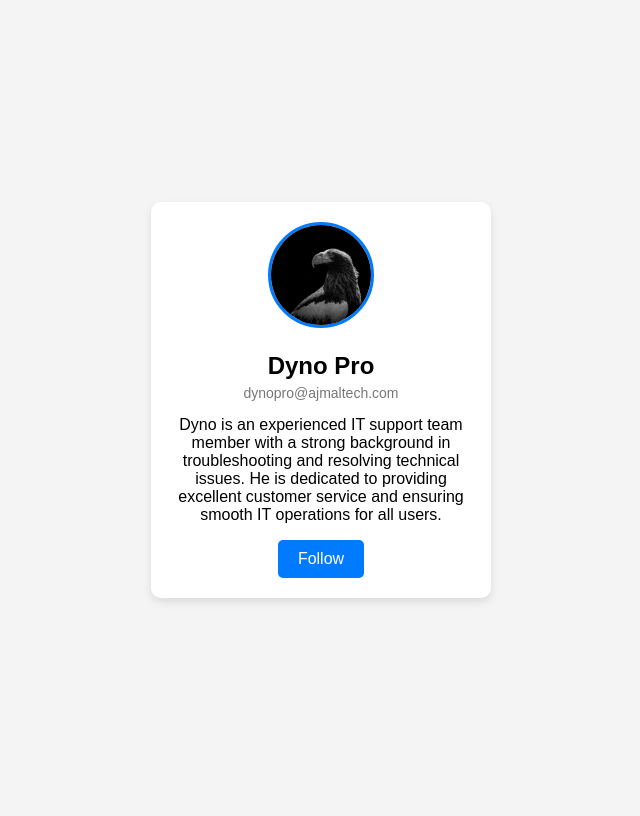
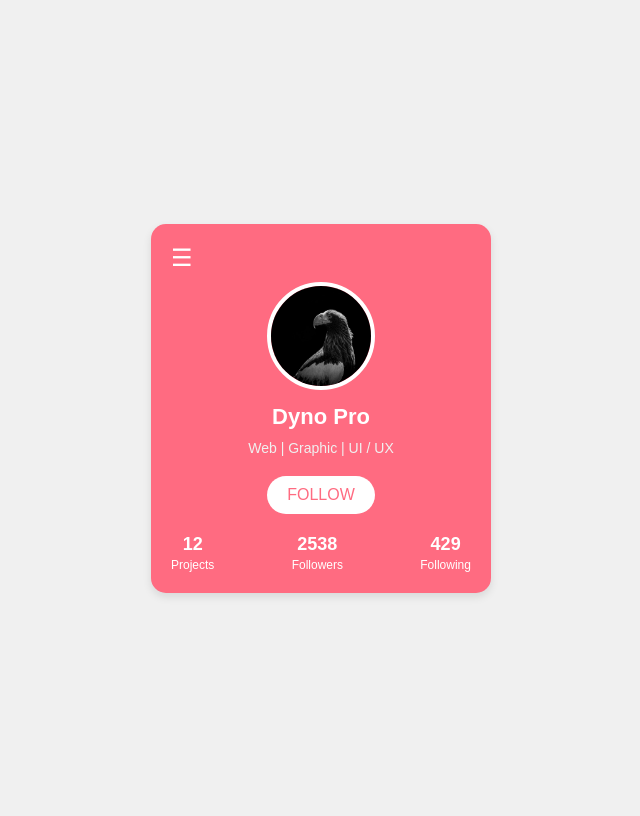
Before and after one commit to ajmalrasouli/profile, a Flask app: page / in a window 1280 px wide. Shown: the whole page, without its empty margins (319-959 px from the left). Before the commit the page ends 602 px from the top, so only its background shows below. Run offline with Flask 3, Linux system fonts and the light colour scheme.

Commit message:
add new desgin to profile app

```diff
--- a/static/styles.css
+++ b/static/styles.css
@@ -1,57 +1,100 @@
 body {
-    font-family: Arial, sans-serif;
-    background-color: #f4f4f4;
     display: flex;
     justify-content: center;
     align-items: center;
     height: 100vh;
-    margin: 0;
+    background-color: #f0f0f0;
+    font-family: Arial, sans-serif;
 }
 
 .profile-card {
-    background-color: white;
-    border-radius: 10px;
+    background: #ff6b81;
+    border-radius: 15px;
     box-shadow: 0 4px 8px rgba(0, 0, 0, 0.1);
     padding: 20px;
+    width: 300px;
     text-align: center;
-    width: 300px;
+    color: white;
+    position: relative;
 }
 
-.profile-photo {
-    border-radius: 50%;
-    border: 3px solid #007BFF;  /* Add border to the image */
+.header {
+    display: flex;
+    justify-content: space-between;
+}
+
+.menu-icon {
+    font-size: 24px;
+    cursor: pointer;
+}
+
+.profile-pic {
+    margin-top: 10px;
+    margin-bottom: 10px;
+}
+
+.profile-pic img {
     width: 100px;
     height: 100px;
-    object-fit: cover;
-    margin-bottom: 20px;
+    border-radius: 50%;
+    border: 4px solid white;
 }
 
-.profile-name {
-    font-size: 24px;
-    margin: 0;
+.name {
+    margin: 10px 0;
+    font-size: 22px;
 }
 
-.profile-email {
-    color: #777;
+.profession {
+    margin: 5px 0;
     font-size: 14px;
-    margin: 5px 0;
+    color: #f0f0f0;
 }
 
-.profile-bio {
-    font-size: 16px;
-    margin: 15px 0;
+.social-icons {
+    display: flex;
+    justify-content: center;
+    margin: 10px 0;
 }
 
-.profile-button {
-    background-color: #007BFF;
-    border: none;
-    border-radius: 5px;
-    color: white;
+.social-icons i {
+    margin: 0 10px;
+    font-size: 18px;
     cursor: pointer;
-    font-size: 16px;
-    padding: 10px 20px;
 }
 
-.profile-button:hover {
-    background-color: #0056b3;
+.follow-btn {
+    background-color: white;
+    color: #ff6b81;
+    border: none;
+    border-radius: 20px;
+    padding: 10px 20px;
+    font-size: 16px;
+    cursor: pointer;
+    transition: background-color 0.3s;
 }
+
+.follow-btn:hover {
+    background-color: #ff3f5e;
+    color: white;
+}
+
+.stats {
+    display: flex;
+    justify-content: space-between;
+    margin-top: 20px;
+}
+
+.stat {
+    text-align: center;
+}
+
+.stat-number {
+    display: block;
+    font-size: 18px;
+    font-weight: bold;
+}
+
+.stat-label {
+    font-size: 12px;
+}
--- a/templates/index.html
+++ b/templates/index.html
@@ -3,17 +3,39 @@
 <head>
     <meta charset="UTF-8">
     <meta name="viewport" content="width=device-width, initial-scale=1.0">
-    <title>User Profile</title>
-    <link rel="stylesheet" href="{{ url_for('static', filename='styles.css') }}">
+    <title>Profile App</title>
+    <link rel="stylesheet" href="static/styles.css">
 </head>
 <body>
     <div class="profile-card">
-        <img src="{{ url_for('static', filename='profile.jpg') }}" alt="User Photo" class="profile-photo">
-        <h1 class="profile-name">Dyno Pro</h1>
-        <p class="profile-email">dynopro@ajmaltech.com</p>
-        <p class="profile-bio">Dyno is an experienced IT support team member with a strong background in troubleshooting and resolving technical issues. He is dedicated to providing excellent customer service and ensuring smooth IT operations for all users.</p>
-        </p>
-        <button class="profile-button">Follow</button>
+        <div class="header">
+            <div class="menu-icon">☰</div>
+        </div>
+        <div class="profile-pic">
+            <img src="static/profile.jpg" alt="Profile Picture">
+        </div>
+        <h2 class="name">Dyno Pro</h2>
+        <p class="profession">Web | Graphic | UI / UX</p>
+        <div class="social-icons">
+            <i class="fab fa-facebook-f"></i>
+            <i class="fab fa-twitter"></i>
+            <i class="fab fa-instagram"></i>
+        </div>
+        <button class="follow-btn">FOLLOW</button>
+        <div class="stats">
+            <div class="stat">
+                <span class="stat-number">12</span>
+                <span class="stat-label">Projects</span>
+            </div>
+            <div class="stat">
+                <span class="stat-number">2538</span>
+                <span class="stat-label">Followers</span>
+            </div>
+            <div class="stat">
+                <span class="stat-number">429</span>
+                <span class="stat-label">Following</span>
+            </div>
+        </div>
     </div>
 </body>
 </html>
```
Also changed, not shown: README.md, static/image2.png (added).
